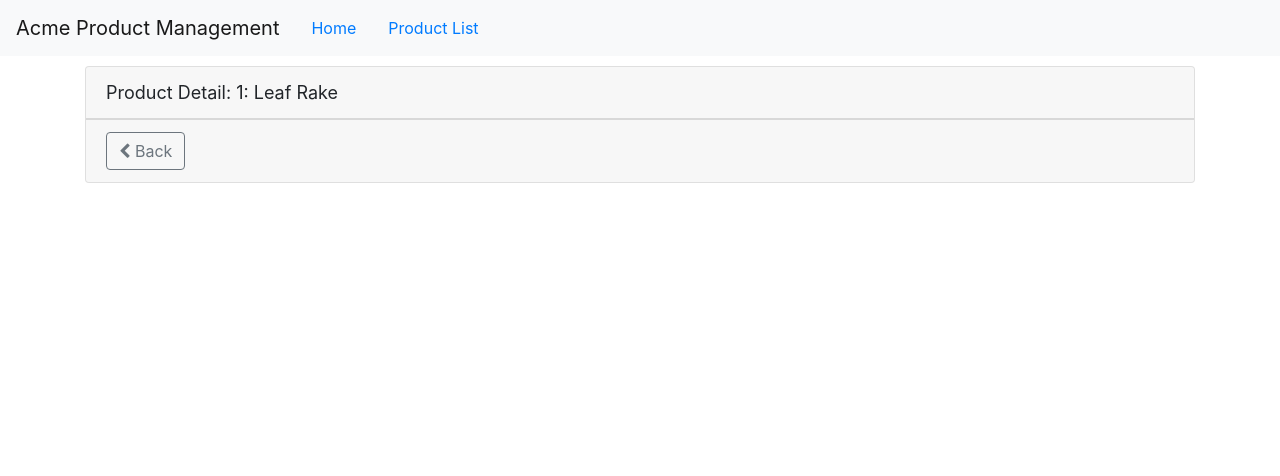
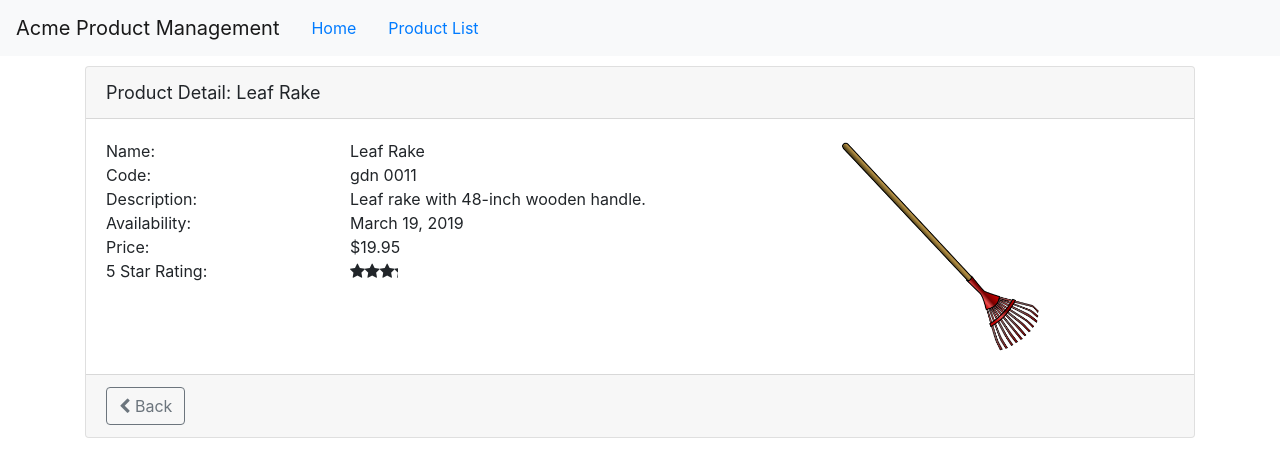
Before and after one commit to andyalmeida/pluralsight-courses-angular, an Angular app in the folder angular_getting_started/: page /products/1 in a window 1280 px wide. Shown: the top 476 px of the page. Built offline with nearby package versions, Linux system fonts and the light colour scheme.

Commit message:
Complete Detail Page

```diff
--- a/angular_getting_started/src/app/products/product-detail.component.html
+++ b/angular_getting_started/src/app/products/product-detail.component.html
@@ -2,6 +2,46 @@
   <div class="card-header">
     {{pageTitle + ': ' + product.productName}}
   </div>
+
+  <div class='card-body'>
+    <div class='row'>
+      <div class='col-md-8'>
+        <div class='row'>
+          <div class='col-md-4'>Name:</div>
+          <div class='col-md-8'>{{product.productName}}</div>
+        </div>
+        <div class='row'>
+          <div class='col-md-4'>Code:</div>
+          <div class='col-md-8'>{{product.productCode | lowercase | convertToSpaces: '-'}}</div>
+        </div>
+        <div class='row'>
+          <div class='col-md-4'>Description:</div>
+          <div class='col-md-8'>{{product.description}}</div>
+        </div>
+        <div class='row'>
+          <div class='col-md-4'>Availability:</div>
+          <div class='col-md-8'>{{product.releaseDate}}</div>
+        </div>
+        <div class='row'>
+          <div class='col-md-4'>Price:</div>
+          <div class='col-md-8'>{{product.price|currency:'USD':'symbol'}}</div>
+        </div>
+        <div class='row'>
+          <div class='col-md-4'>5 Star Rating:</div>
+          <div class='col-md-8'>
+            <pm-star [rating]='product.starRating'>
+            </pm-star>
+          </div>
+        </div>
+      </div>
+
+      <div class='col-md-4'>
+        <img class='center-block img-responsive' [style.width.px]='200' [style.margin.px]='2' [src]='product.imageUrl'
+          [alt]='product.productName'>
+      </div>
+    </div>
+  </div>
+
   <div class="card-footer">
     <button class="btn btn-outline-secondary" (click)='onBack()'>
       <i class="fa fa-chevron-left"></i> Back
--- a/angular_getting_started/src/app/products/product-detail.component.ts
+++ b/angular_getting_started/src/app/products/product-detail.component.ts
@@ -3,6 +3,7 @@
 import { ActivatedRoute, Router } from '@angular/router';
 
 import { IProduct } from './product';
+import { ProductService } from './product.service';
 
 @Component({
   templateUrl: './product-detail.component.html',
@@ -11,22 +12,21 @@
 export class ProductDetailComponent implements OnInit {
   pageTitle = 'Product Detail';
   product: IProduct;
+  errorMessage: string;
 
-  constructor(private route: ActivatedRoute, private router: Router) {}
+  constructor(
+    private route: ActivatedRoute,
+    private router: Router,
+    private productService: ProductService
+  ) {}
 
   ngOnInit(): void {
     const id = +this.route.snapshot.paramMap.get('id');
-    this.pageTitle += `: ${id}`;
-    this.product = {
-      productId: id,
-      productName: 'Leaf Rake',
-      productCode: 'GDN-0011',
-      releaseDate: 'March 19, 2019',
-      description: 'Leaf rake with 48-inch wooden handle.',
-      price: 19.95,
-      starRating: 3.2,
-      imageUrl: 'assets/images/leaf_rake.png',
-    };
+
+    this.productService.getProduct(id).subscribe({
+      next: (data) => (this.product = data),
+      error: (err) => (this.errorMessage = err),
+    });
   }
 
   onBack(): void {
--- a/angular_getting_started/src/app/products/product.service.ts
+++ b/angular_getting_started/src/app/products/product.service.ts
@@ -1,7 +1,7 @@
 import { Injectable } from '@angular/core';
 import { HttpClient, HttpErrorResponse } from '@angular/common/http';
 import { Observable, throwError } from 'rxjs';
-import { catchError, filter, tap } from 'rxjs/operators';
+import { catchError, map, find, tap } from 'rxjs/operators';
 
 import { IProduct } from './product';
 
@@ -20,10 +20,11 @@
     );
   }
 
-  getProductById(id: number): Observable<IProduct> {
-    return this.http.get<IProduct>(this.productUrl).pipe(
-      filter((data) => data.productId === id),
-      tap((data) => console.log('All: ' + JSON.stringify(data))),
+  getProduct(id: number): Observable<IProduct> {
+    const products = this.getProducts();
+    return products.pipe(
+      map((products: IProduct[]) => products.find((p) => p.productId === id)),
+      tap((data) => console.log('Product: ' + JSON.stringify(data))),
       catchError(this.handleError)
     );
   }
```
